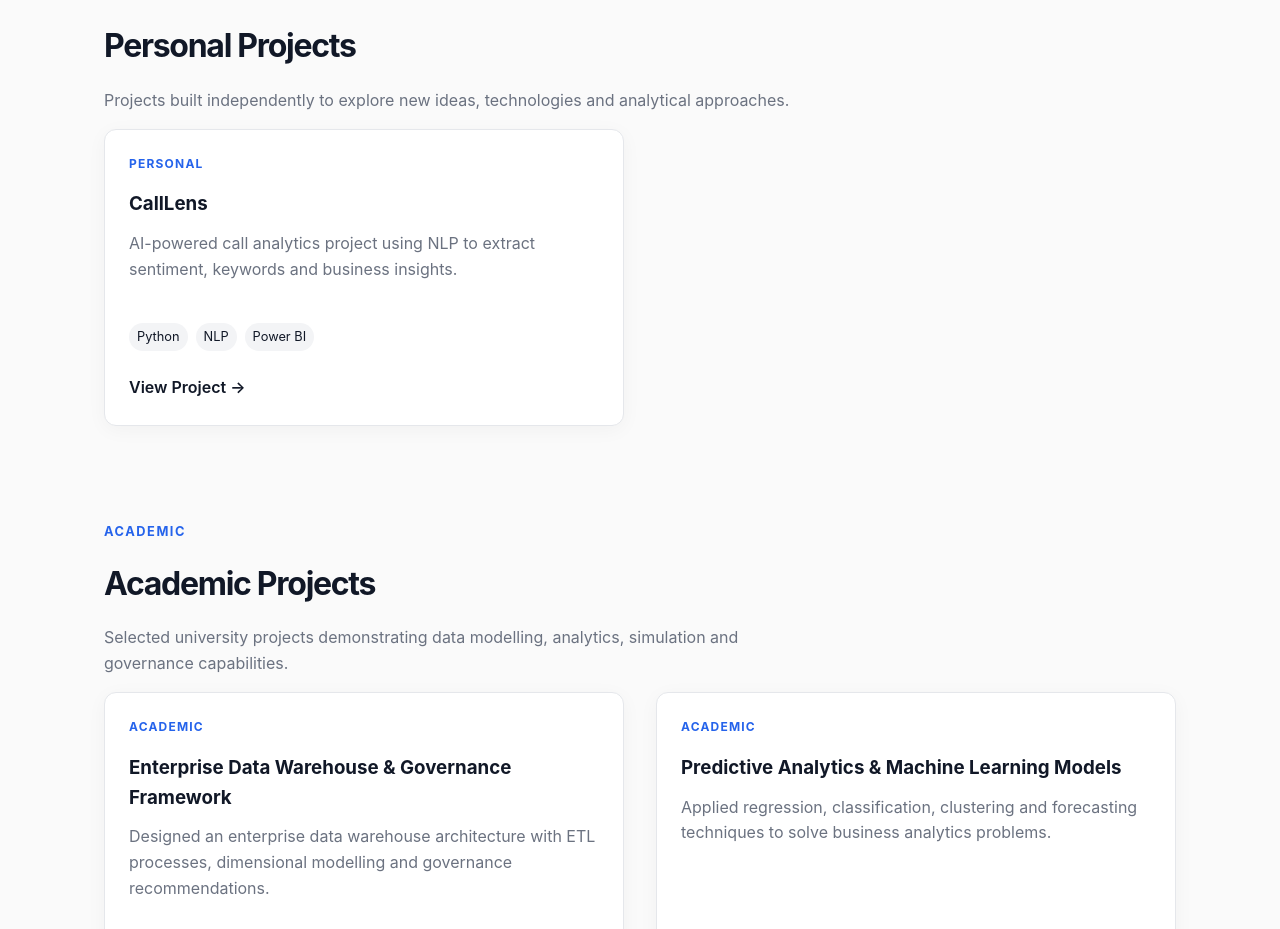
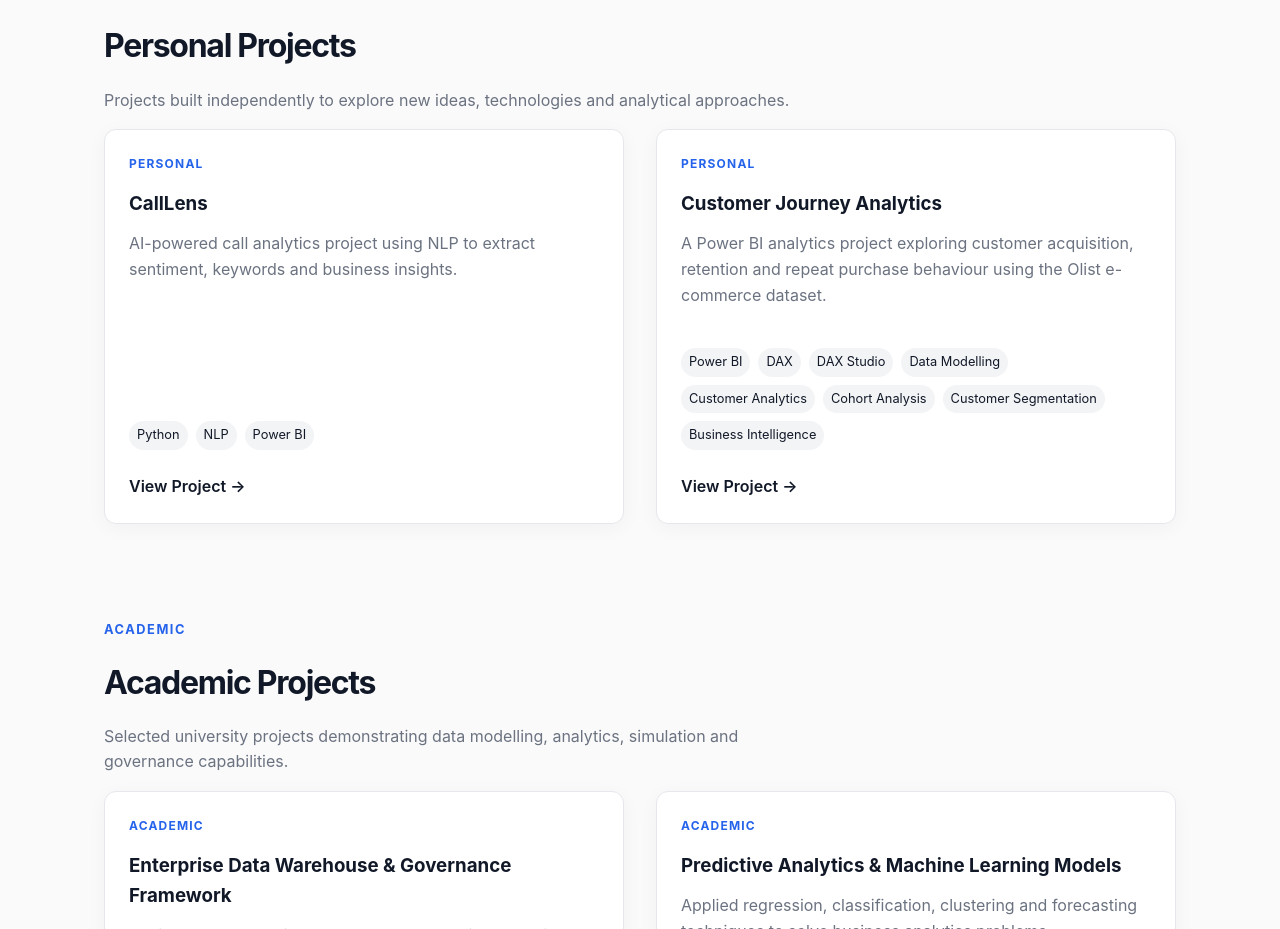
Before and after one commit to mtam-owner/portfolio-website, a React (Vite) app: page /projects in a window 1280 px wide. Shown: the part 1661-2590 px from the top of the page. Built offline with nearby package versions, Linux system fonts and the light colour scheme.

Commit message:
Version 2.1

```diff
--- a/src/data/projects.js
+++ b/src/data/projects.js
@@ -248,6 +248,61 @@ export const projects = [
   },
 
   {
+    id: "customer-journey-analytics",
+
+    title: "Customer Journey Analytics",
+
+    category: "personal",
+    featured: true,
+    confidential: false,
+
+    shortDescription:
+      "A Power BI analytics project exploring customer acquisition, retention and repeat purchase behaviour using the Olist e-commerce dataset.",
+
+    context:
+      "This project was created to demonstrate advanced Power BI, DAX and customer analytics capabilities using a real-world e-commerce dataset. The focus was understanding how customers progress from their first purchase to becoming repeat buyers and identifying the behavioural patterns associated with customer retention.",
+
+    problem:
+      "Many organisations invest heavily in acquiring customers but have limited visibility into what drives repeat purchases and long-term customer value. The project explores how customer behaviour changes over time and which segments contribute most to sustainable growth.",
+
+    contribution: [
+      "Designed a star schema data model optimised for analytical reporting in Power BI.",
+      "Developed DAX measures covering customer acquisition, retention and repeat purchase behaviour.",
+      "Built cohort analysis and customer lifecycle reporting views.",
+      "Created customer segmentation frameworks to compare purchasing patterns across customer groups.",
+      "Used DAX Studio to analyse and optimise model performance.",
+      "Designed an interactive reporting experience focused on customer journey exploration and business storytelling."
+    ],
+
+    result: [
+      "Produced a comprehensive customer analytics solution covering acquisition, retention and customer lifetime behaviour.",
+      "Demonstrated advanced Power BI modelling and DAX development techniques.",
+      "Provided clear visibility into customer journey patterns and repeat purchase behaviour.",
+      "Showcased analytical storytelling through interactive dashboards and customer-focused insights."
+    ],
+
+    technologies: [
+      "Power BI",
+      "DAX",
+      "DAX Studio",
+      "Data Modelling",
+      "Customer Analytics",
+      "Cohort Analysis",
+      "Customer Segmentation",
+      "Business Intelligence"
+    ],
+
+    screenshot: "images/power-bi-personal-pj.png",
+
+    links: [
+      {
+        label: "Download PBIX",
+        url: "",
+      },
+    ],
+  },
+
+  {
     id: "ice-data-warehouse",
 
     title: "Enterprise Data Warehouse & Governance Framework",
```
Also changed, not shown: public/images/power-bi-personal-pj.png (added).
